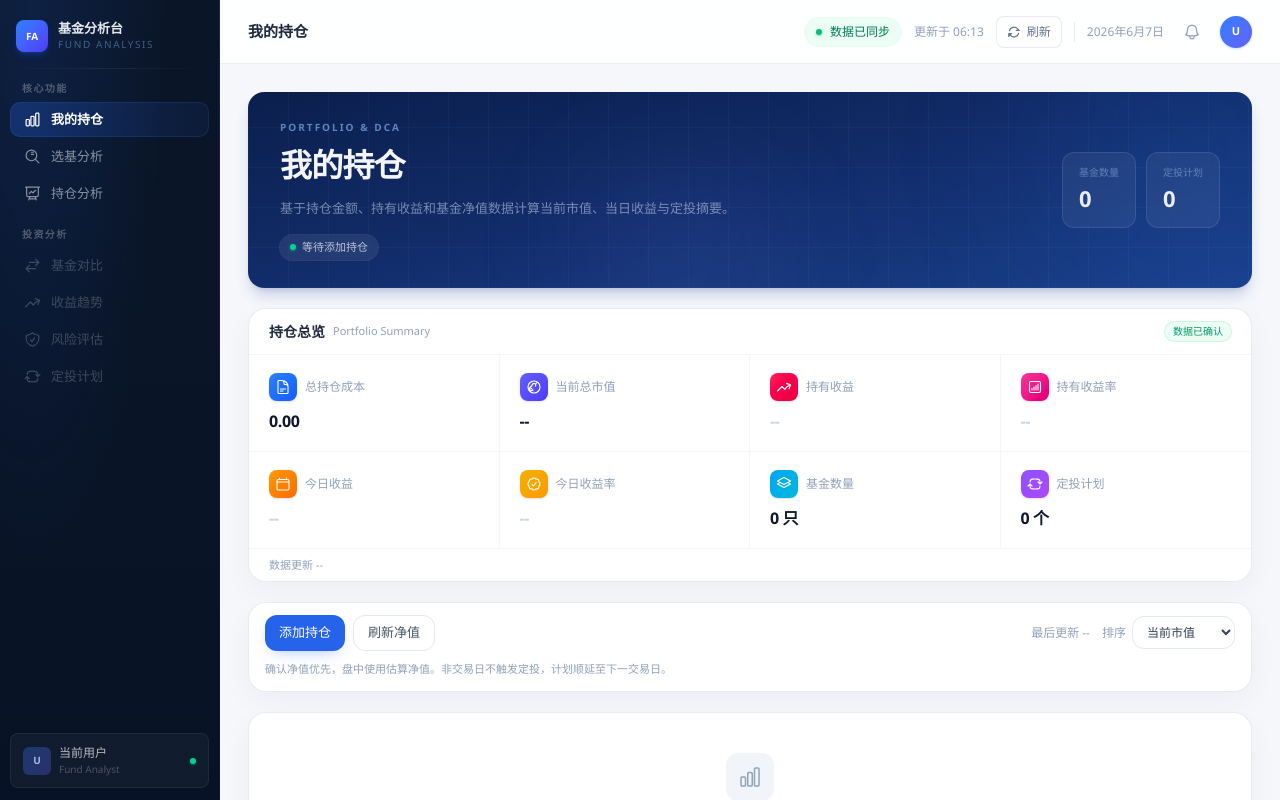
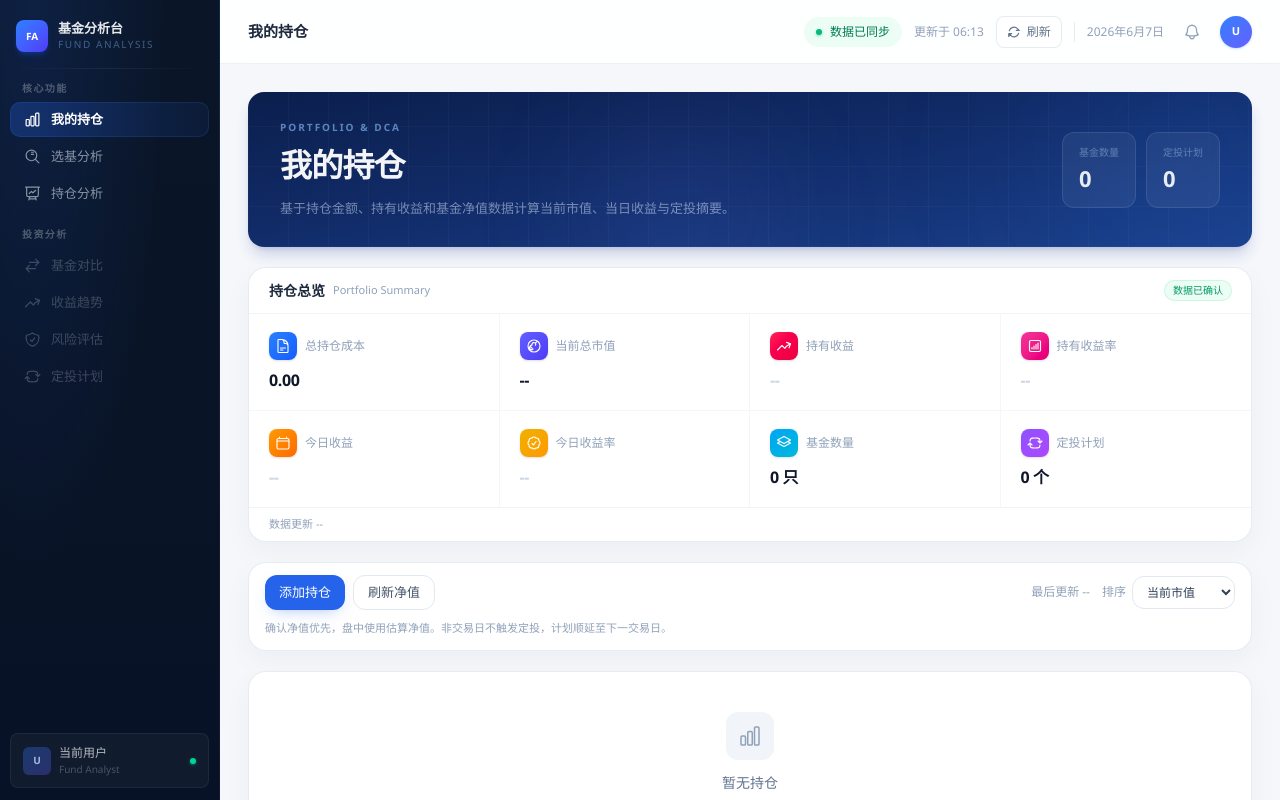
Before and after one commit to Wcoder03/fund-visualizer, a React (Vite) app: page / in a window 1280 px wide. Built offline with nearby package versions, Linux system fonts and the light colour scheme.

Commit message:
fix: 移除 Hero 内重复的数据同步状态和更新时间
同步状态和更新时间仅在 TopBar 显示，Hero 不再重复

```diff
--- a/src/pages/Comparison.tsx
+++ b/src/pages/Comparison.tsx
@@ -80,17 +80,6 @@ export default function Comparison() {
             <p className="mt-2 text-[13px] leading-[1.7] text-blue-100/50">
               基于持仓金额、持有收益和基金净值数据计算当前市值、当日收益与定投摘要。
             </p>
-            <div className="mt-4 flex flex-wrap items-center gap-2">
-              <span className="inline-flex items-center gap-1.5 rounded-full bg-white/8 px-2.5 py-1 text-[11px] font-medium text-white/70 ring-1 ring-white/10 backdrop-blur-sm">
-                <span className="h-1.5 w-1.5 rounded-full bg-emerald-400 shadow-sm shadow-emerald-400/40" />
-                {snapshotsLoading ? '净值刷新中' : hasFallback ? '部分演示数据' : holdings.length > 0 ? '数据已同步' : '等待添加持仓'}
-              </span>
-              {lastUpdatedAt && (
-                <span className="inline-flex items-center gap-1 rounded-full bg-white/5 px-2.5 py-1 text-[11px] font-medium text-white/40">
-                  {lastUpdatedAt}
-                </span>
-              )}
-            </div>
           </div>
 
           {/* Right: glass stat cards */}
```
